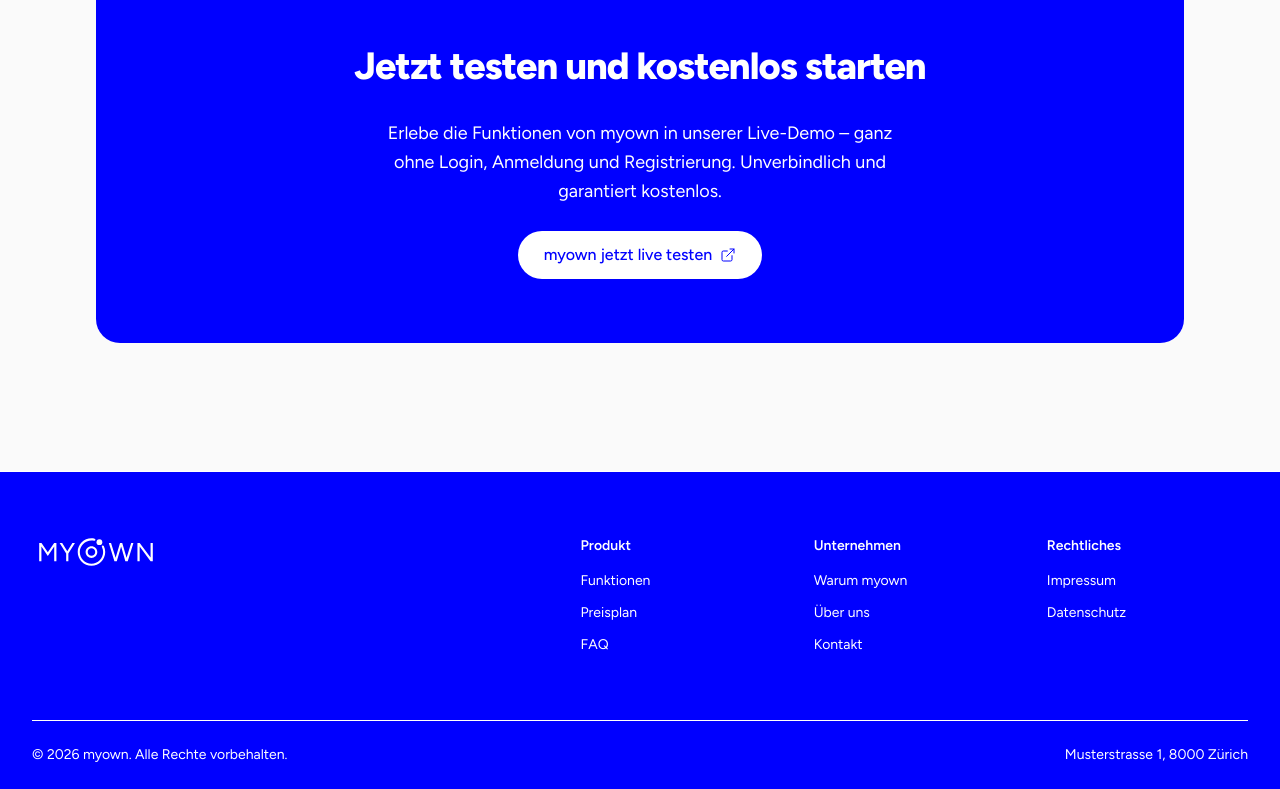
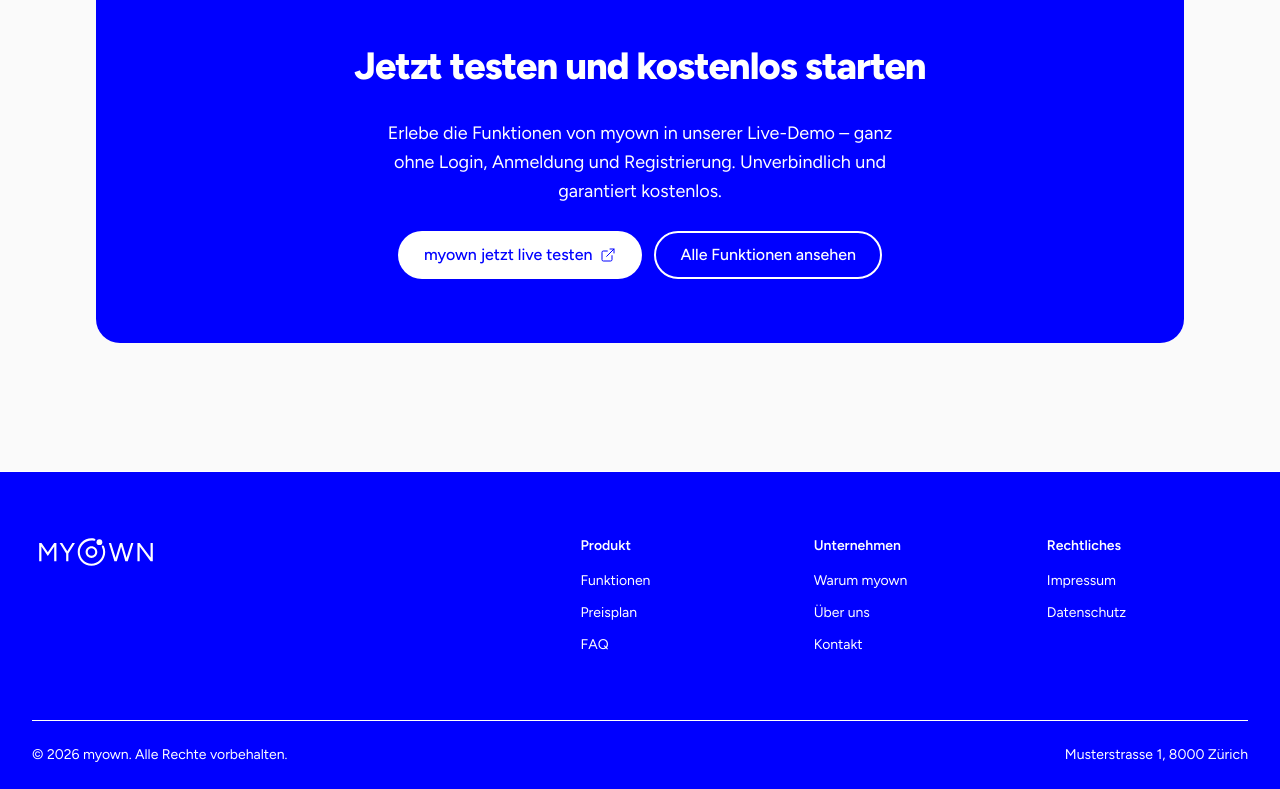
Before and after one commit to mrcldbrnr/marketing-page, a Next.js app: page /preisplan in a window 1280 px wide. Shown: the part 1209-1998 px from the top of the page. Built offline with nearby package versions, Linux system fonts and the light colour scheme; no server answers.

Commit message:
Preisplan: CTA secundary button

```diff
--- a/src/app/preisplan/page.tsx
+++ b/src/app/preisplan/page.tsx
@@ -29,7 +29,7 @@
         title={pricing.cta.title}
         description={pricing.cta.description}
         primaryCta={{ label: pricing.cta.label, href: siteConfig.appUrl, external: true }}
-        secondaryCta={null}
+        secondaryCta={{ label: "Alle Funktionen ansehen", href: "/funktionen" }}
         className="pt-[60px] lg:pt-[60px]"
       />
     </>
```
